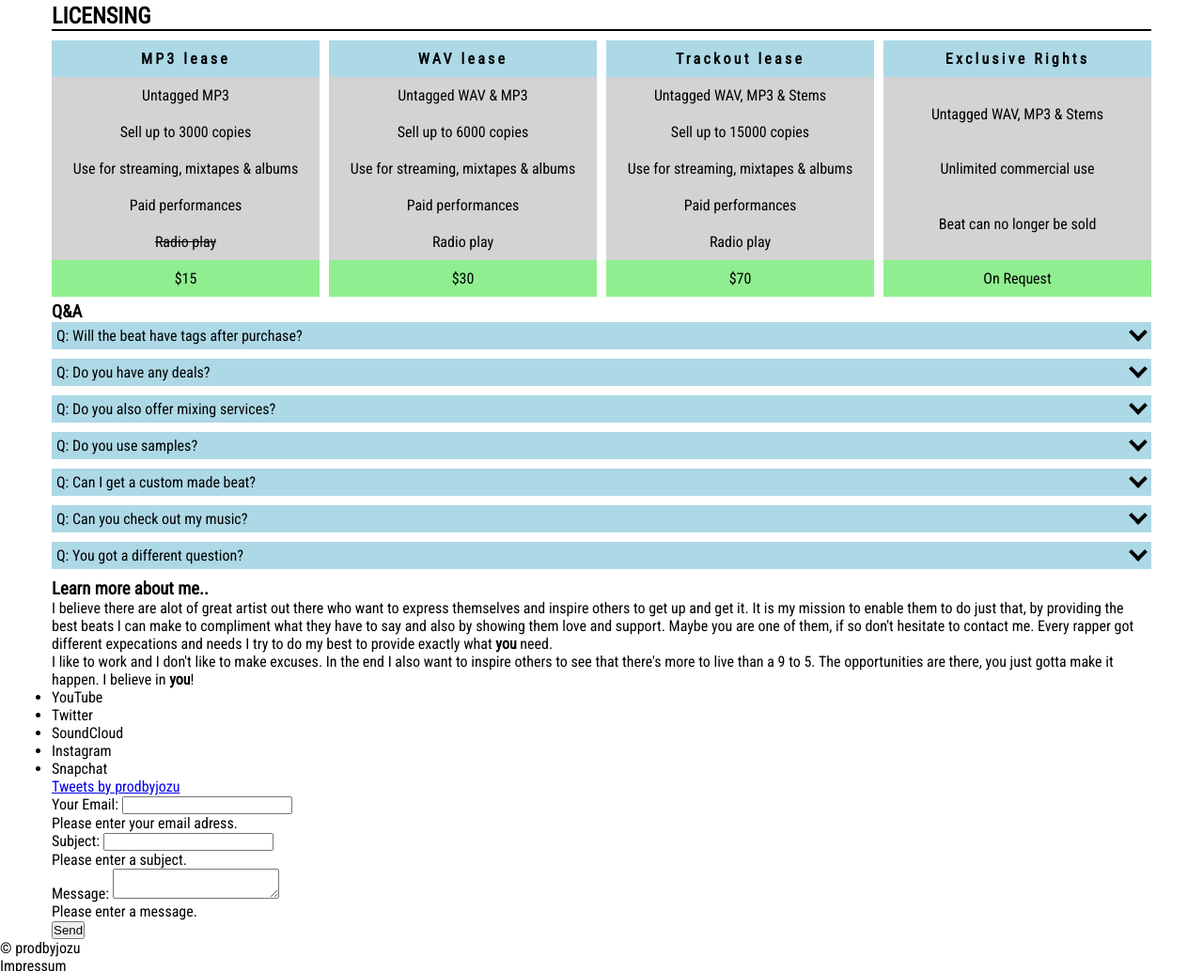
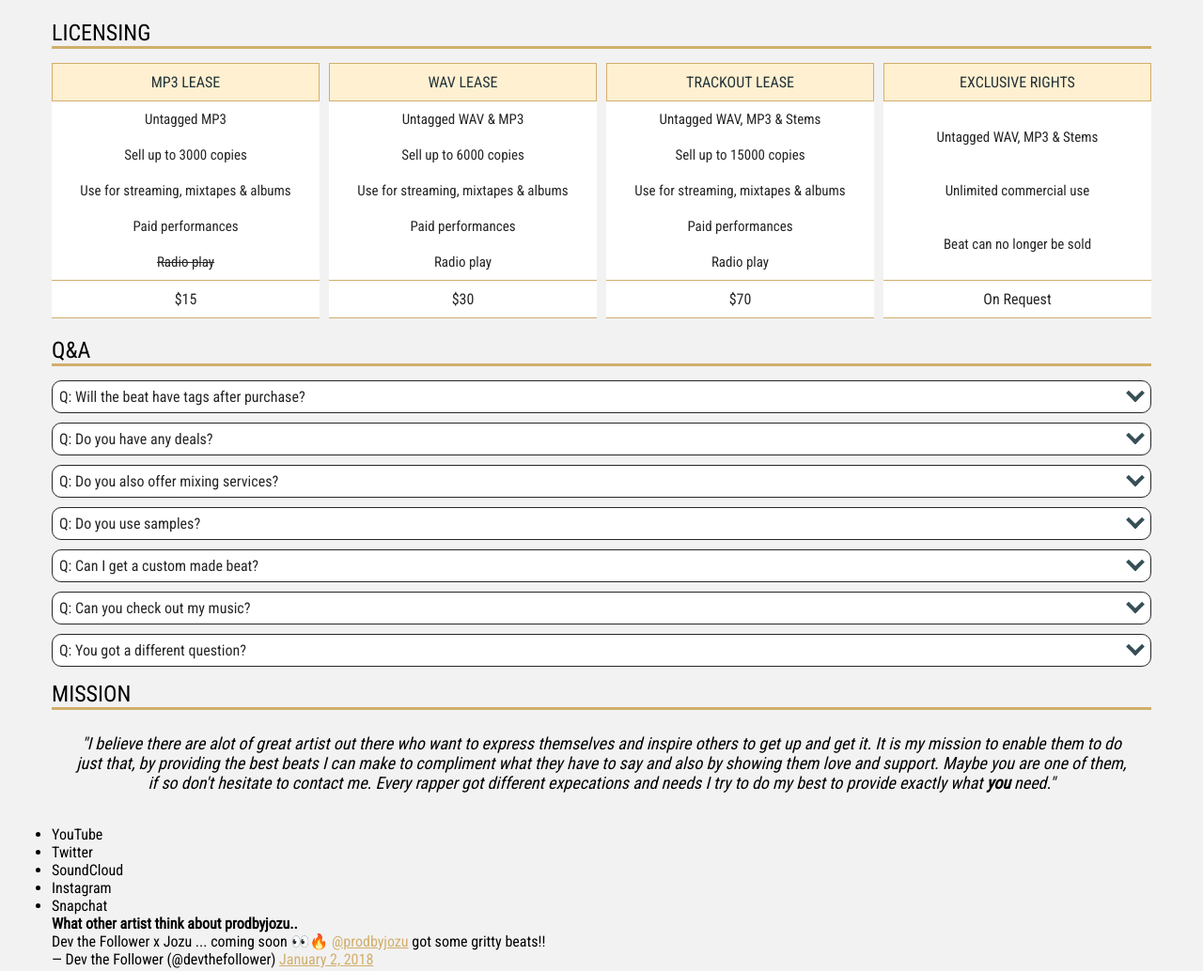
Before and after one commit to josuak/beats, a plain HTML site: page index.html in a window 1280 px wide. Shown: the part 1179-2213 px from the top of the page at 94% size. Drawn offline with Linux system fonts and the light colour scheme.

Commit message:
Substantial Design / Color updates

```diff
--- a/css/licensing.css
+++ b/css/licensing.css
@@ -1,6 +1,5 @@
 #licensing h2 {
-  margin: 0 0 5px 0;
-  border-bottom: solid 2px black;
+  margin-bottom: 10px;
 }
 
 #licenses-container {
@@ -12,22 +11,28 @@
 }
 
 .license-item {
-  flex-basis: 25%;
+  flex-basis: calc(25% - 10px);
   flex-grow: 1;
   min-width: 150px;
   text-align: center;
   display: flex;
   flex-direction: column;
-  background-color: lightgray;
-  padding: 5px;
+  background-color: white;
+  margin: 5px;
   box-sizing: border-box;
-  background-clip: content-box;
+  color: #262626;
 }
 
 .license-item h4 {
+  font-size: 16px;
   padding: 10px;
-  background-color: lightblue;
-  letter-spacing: .2em
+  font-weight: normal;
+  text-transform: uppercase;
+  border: solid 1px var(--gold);
+ /* border-left: none;
+  border-right: none; **/
+  background-color: #fff0d1;
+  color: var(--gunmetal);
 }
 
 .license-item ul {
@@ -36,10 +41,14 @@
   flex-direction: column;
   height: 100%;
   justify-content: space-evenly;
+  /*border: solid 1px var(--gold);*/
+  border-bottom: none;
+  border-top: none;
 }
 
 .license-item ul li {
   padding: 10px;
+  font-size: 15px;
 }
 
 /* .license-item ul li:nth-child(even) {
@@ -49,5 +58,7 @@
 .license-item .price {
   padding: 10px;
   margin-top: auto;
-  background-color: lightgreen;
+  border: solid 1px var(--gold);
+  border-left: none;
+  border-right: none;
 }
--- a/css/main.css
+++ b/css/main.css
@@ -11,10 +11,11 @@ body {
 
 :root {
   --chevron-size: 10px;
-  --chevron-quarter-: calc(var(--chevron-size) / 3.1415 * (-1));
-  --chevron-quarter: calc(var(--chevron-size) / 3.1415);
+  --chevron-translate-: calc(var(--chevron-size) * .3535 * (-1));
+  --chevron-translate: calc(var(--chevron-size) * .3535);
   --gold: #d1af6c;
   --gunmetal: #233237;
+  --cream: #f2f2f2;
 }
 
 .no-select {
@@ -26,6 +27,10 @@ body {
             user-select: none; /* Non-prefixed version, currently supported by Chrome and Opera */
 }
 
+#page {
+  background-color: var(--cream);
+}
+
 section {
   max-width: 1200px;
   margin: 0 auto;
@@ -35,14 +40,26 @@ section {
 
 .chevron {
   display: inline-block;
-  border: 4px solid black;
+  border: 4px solid #364e56;
   width: var(--chevron-size);
   height: var(--chevron-size);
   border-top: none;
   border-left: none;
-  transform: translate(0, var(--chevron-quarter-)) rotateZ(45deg);
+  transform: translate(0, var(--chevron-translate-)) rotateZ(45deg);
 }
 
-h2 {
+h2, h3 {
   text-transform: uppercase;
+  font-weight: normal;
+  color: black;
+  border-bottom: solid var(--gold);
+  margin: 0 0 15px 0;
 }
+
+a {
+  color: var(--gold)
+}
+
+section {
+  margin-bottom: 15px;
+}
--- /dev/null
+++ b/css/mission.css
@@ -0,0 +1,7 @@
+#mission-container {
+  padding: 20px;
+  padding-top: 10px;
+  text-align: center;
+  font-size: 18px;
+  font-style: italic;
+}
--- a/css/qna.css
+++ b/css/qna.css
@@ -1,6 +1,10 @@
 .dropdown-box {
   overflow: hidden;
   margin-bottom: 10px;
+  border-radius: 10px;
+  border: solid 1px;
+  background-color: white;
+  color: #262626;
 }
 
 .dropdown-box .chevron {
@@ -13,53 +17,58 @@
 }
 
 .dropdown-box .chevron.up {
-  transform: translate(0, var(--chevron-quarter)) rotateX(180deg) rotateZ(45deg);
+  transform: translate(0, var(--chevron-translate)) rotateX(180deg) rotateZ(45deg);
   animation: fade-out-in .5s linear;
 }
 
 .dropdown-box .chevron.down {
-  transform: translate(0, var(--chevron-quarter-)) rotateZ(45deg);
+  transform: translate(0, var(--chevron-translate-)) rotateZ(45deg);
   animation: fade-in-out .5s linear;
 }
 
 @keyframes fade-in-out {
   0% {
-    border-color: black;
+    border-color: #364e56;
   }
 
   50% {
-    border-color: white;
+    border-color: #ffdd98;
   }
 
   100% {
-    border-color: black;
+    border-color: #364e56;
   }
 }
 
 @keyframes fade-out-in {
   0% {
-    border-color: black;
+    border-color: #364e56;
   }
 
   50% {
-    border-color: white;
+    border-color: #ffdd98;
   }
 
   100% {
-    border-color: black;
+    border-color: #364e56;
   }
 }
 
 .question {
-  padding: 5px;
-  background-color: lightblue;
+  padding: 7px;
   z-index: 2;
+
 }
 
 .answer {
-  padding: 5px;
-  background-color: lightgreen;
+  padding: 7px;
+  background-color: #364e56;
+  color: var(--cream);
   z-index: 0;
   border-bottom-right-radius: 5px;
   display: none;
 }
+
+#QnA {
+  margin-top: 10px;
+}
--- /dev/null
+++ b/css/social.css
@@ -0,0 +1,2 @@
+<blockquote class="twitter-tweet" data-lang="en"><p lang="en" dir="ltr">Dev the Follower x Jozu ... coming soon 👀🔥 <a href="https://twitter.com/prodbyjozu?ref_src=twsrc%5Etfw">@prodbyjozu</a> got some gritty beats!!</p>&mdash; Dev the Follower (@devthefollower) <a href="https://twitter.com/devthefollower/status/948292603178610688?ref_src=twsrc%5Etfw">January 2, 2018</a></blockquote>
+<script async src="https://platform.twitter.com/widgets.js" charset="utf-8"></script>
--- a/index.html
+++ b/index.html
@@ -8,6 +8,8 @@
     <link href="css/store.css" type="text/css" rel="stylesheet" />
     <link href="css/licensing.css" type="text/css" rel="stylesheet" />
     <link href="css/qna.css" type="text/css" rel="stylesheet" />
+    <link href="css/mission.css" type="text/css" rel="stylesheet" />
+    <link href="css/social.css" type="text/css" rel="stylesheet" />
   </head>
   <body>
 
@@ -16,7 +18,7 @@
         <li>Store</li>
         <li>Licensing</li>
         <li>Q&amp;A</li>
-        <li>About</li>
+        <li>mission</li>
         <li>Social</li>
         <li>Contact</li>
         <div id="pos-indicator"></div>
@@ -90,7 +92,7 @@
       </section>
 
       <section id="QnA">
-        <h3>Q&amp;A</h3>
+        <h2>Q&amp;A</h2>
 
         <div class="dropdown-box">
 
@@ -151,13 +153,10 @@
 
       </section>
 
-      <section id="about">
-        <div id="about-container">
-          <h3>Learn more about me..</h3>
-          <p>I believe there are alot of great artist out there who want to express themselves and inspire others to get up and get it. It is my mission to enable them to do just that, by providing the best beats I can make to compliment what they have to say and also by showing them love and support. Maybe you are one of them, if so don't hesitate to contact me. Every rapper got different expecations and needs I try to do my best to provide exactly what <b>you</b> need.
-          </p>
-
-          <p>I like to work and I don't like to make excuses. In the end I also want to inspire others to see that there's more to live than a 9 to 5. The opportunities are there, you just gotta make it happen. I believe in <b>you</b>!
+      <section id="mission">
+        <h2>Mission</h2>
+        <div id="mission-container">
+          <p>"I believe there are alot of great artist out there who want to express themselves and inspire others to get up and get it. It is my mission to enable them to do just that, by providing the best beats I can make to compliment what they have to say and also by showing them love and support. Maybe you are one of them, if so don't hesitate to contact me. Every rapper got different expecations and needs I try to do my best to provide exactly what <b>you</b> need."
           </p>
         </div>
       </section>
@@ -172,8 +171,13 @@
           <li>Snapchat</li>
         </ul>
 
-        <div id="variable-social-content"><!-- placeholder: --><a class="twitter-timeline" data-height="800" href="https://twitter.com/prodbyjozu?ref_src=twsrc%5Etfw">Tweets by prodbyjozu</a> <script async src="https://platform.twitter.com/widgets.js" charset="utf-8"></script></div>
-
+        <div id="testimonials">
+          <h4>What other artist think about prodbyjozu..</h4>
+          <div id="testimonials-container">
+            <blockquote class="twitter-tweet" data-lang="en"><p lang="en" dir="ltr">Dev the Follower x Jozu ... coming soon 👀🔥 <a href="https://twitter.com/prodbyjozu?ref_src=twsrc%5Etfw">@prodbyjozu</a> got some gritty beats!!</p>&mdash; Dev the Follower (@devthefollower) <a href="https://twitter.com/devthefollower/status/948292603178610688?ref_src=twsrc%5Etfw">January 2, 2018</a></blockquote>
+            <script async src="https://platform.twitter.com/widgets.js" charset="utf-8"></script>
+          </div>
+        </div>
       </section>
 
       <section id="contact">
--- a/js/dropdown-box.js
+++ b/js/dropdown-box.js
@@ -1,17 +1,38 @@
 /*global $*/
 $(function () {
   "use strict";
+
+  //Add click event listener to dropdown-label
   $(".dropdown-label").click(function (event) {
-    var item = $(event.target),
-        chevron = item.children(".chevron");
+    //Save the clicked label in var. Since the event listener is "placed" on multiple elements with the same class we need to make sure to only refer to the one that actually got clicked -> event.target
+    var elLabel = $(event.target),
+        elChevron = elLabel.children(".chevron");
 
-    item.next().slideToggle();
-    if (!chevron.is(".up")) {
-      chevron.removeClass("down");
-      chevron.addClass("up");
+    //use a build in jquery function to slide the content in and out of vision
+    elLabel.next("").slideToggle();
+
+    //by changing the class on the chevron element it is flipped, we first check the state it is in and then flip it the other way around
+    if (!elChevron.is(".up")) {
+      elChevron.removeClass("down");
+      elChevron.addClass("up");
     } else {
-      chevron.removeClass("up");
-      chevron.addClass("down");
+      elChevron.removeClass("up");
+      elChevron.addClass("down");
+    }
+  });
+
+
+  $(".dropdown-label .chevron").click(function (event) {
+    var elChevron = $(event.target);
+
+    elChevron.parent().next().slideToggle();
+
+    if (!elChevron.is(".up")) {
+      elChevron.removeClass("down");
+      elChevron.addClass("up");
+    } else {
+      elChevron.removeClass("up");
+      elChevron.addClass("down");
     }
   });
 });
--- a/js/scrolling.js
+++ b/js/scrolling.js
@@ -27,7 +27,7 @@ $(document).on("scroll", function() {
       if (!$navLi.eq(4).is(".active")) {
         $navLi.eq(4).trigger("newActive");
       }
-    } else if (scrollTop > ( $("#about").offset().top - windowHeight / 2 )) {
+    } else if (scrollTop > ( $("#mission").offset().top - windowHeight / 2 )) {
       if (!$navLi.eq(3).is(".active")) {
         $navLi.eq(3).trigger("newActive");
       }
```
